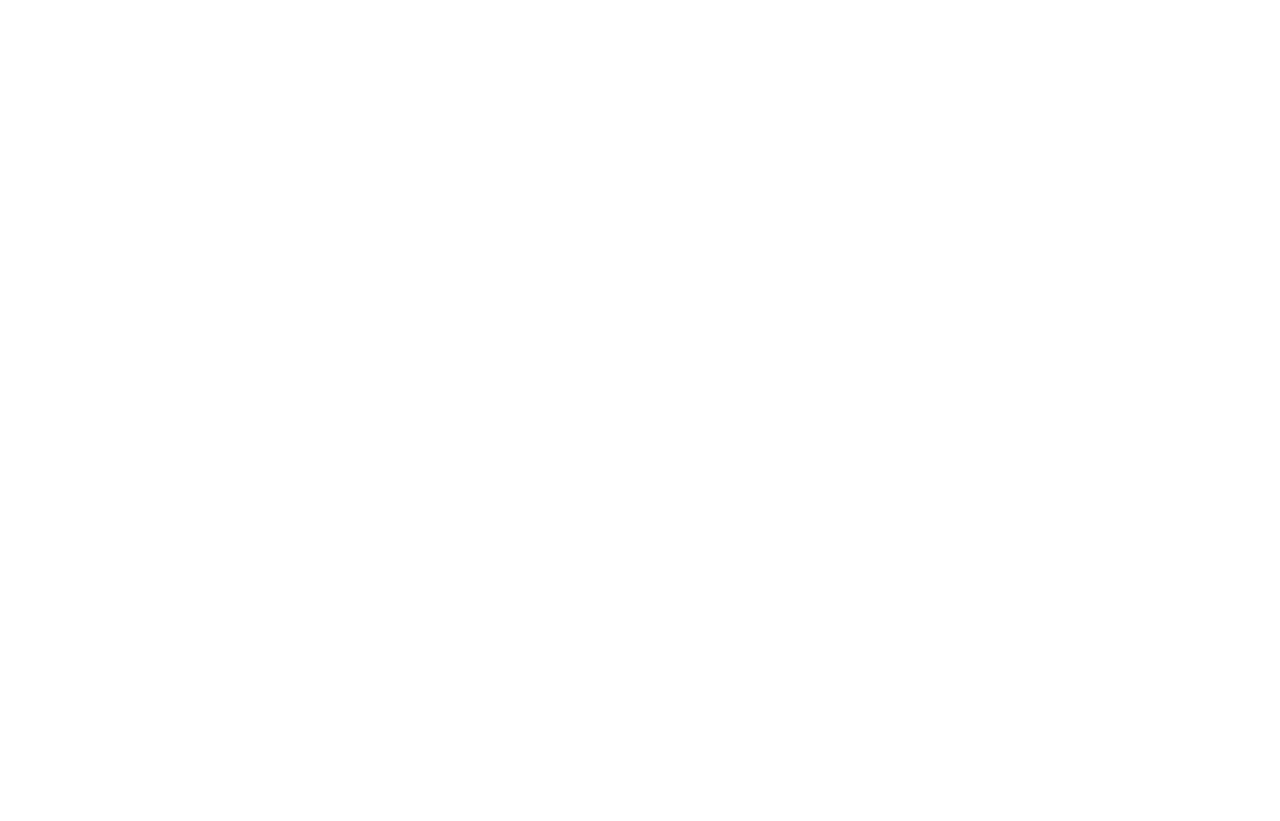
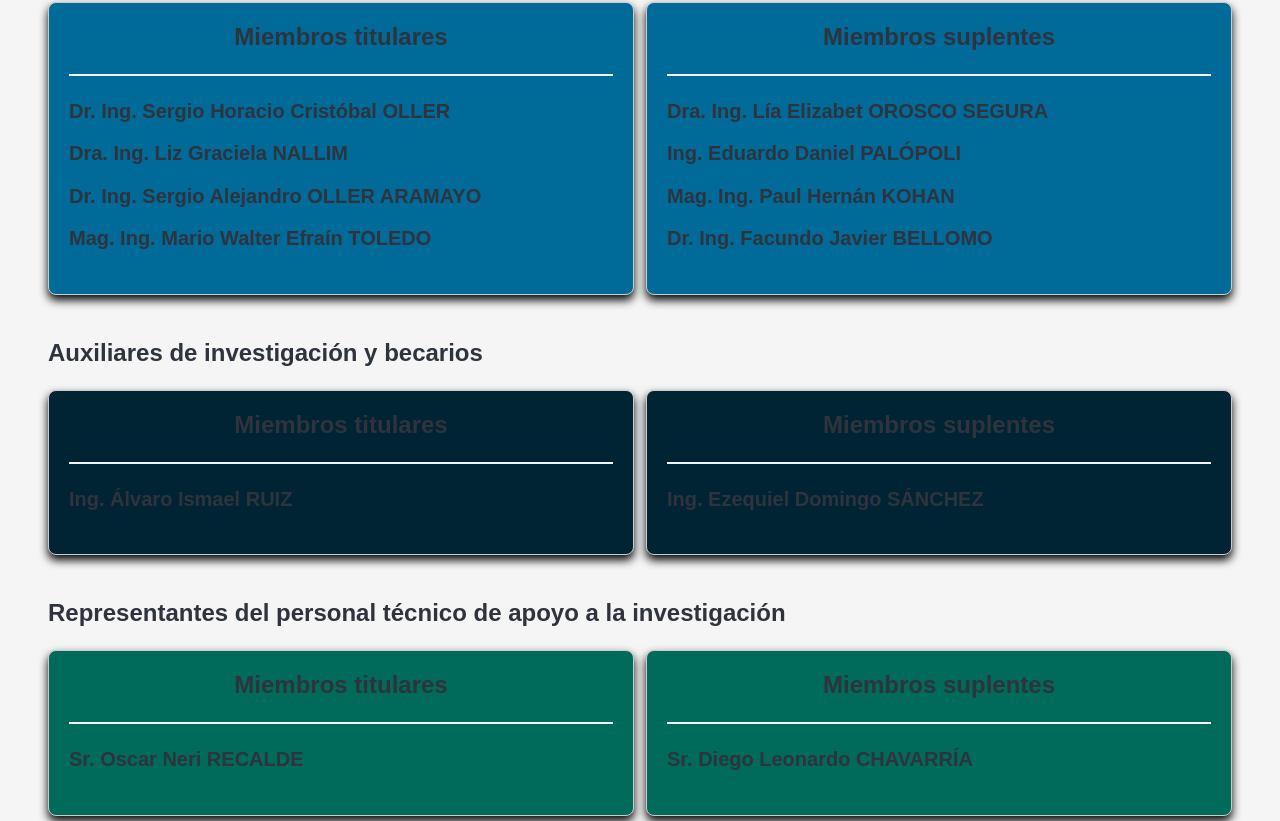
Before and after one commit to SoriaJP/ICMASa, a React (Vite) app: page /institucion in a window 1280 px wide. Shown: the part 652-1473 px from the top of the page. Before the commit the page ends 800 px from the top, so only its background shows below. Built offline with nearby package versions, Linux system fonts and the light colour scheme; a web font is replaced by a local one.

Commit message:
moodificaciones en miembros

```diff
--- a/src/assets/json/icmasa.json
+++ b/src/assets/json/icmasa.json
@@ -1,28 +1,30 @@
 {
-    "presidente":"Dr. Sergio H. Oller",
-    "vicepresidente":"Dra. Lía Orosco",
-    "secretario":"Mag. Mario Toledo",
+    "presidente":"Dr. Ing. Sergio Horacio Cristóbal OLLER",
+    "vicepresidente":"Dra. Ing. Liz Graciela NALLIM",
+    "secretario":"Mag. Ing. Mario Walter Efraín TOLEDO",
     "consejogob":{
         "miembrostitulares":{
-            "miembro1":"Dr. Sergio H. Oller",
-            "miembro2":"Dr. Facundo Bellomo",
-            "miembro3":"Dr. Sergio Oller Aramayo",
-            "miembro4":"Mag. Mario Toledo"
+            "miembro1":"Dr. Ing. Sergio Horacio Cristóbal OLLER",
+            "miembro2":"Dra. Ing. Liz Graciela NALLIM",
+            "miembro3":"Dr. Ing. Sergio Alejandro OLLER ARAMAYO",
+            "miembro4":"Mag. Ing. Mario Walter Efraín TOLEDO"
         },
         "miembrossuplentes":{
-            "miembro1":"Dra. Lía Orosco",
-            "miembro2":"Dr. Ricardo Quinteros",
-            "miembro3":"Mag. Paul Kohan",
-            "miembro4":"Mag. Felipe Biella"
+            "miembro1":"Dra. Ing. Lía Elizabet OROSCO SEGURA",
+            "miembro2":"Ing. Eduardo Daniel PALÓPOLI",
+            "miembro3":"Mag. Ing. Paul Hernán KOHAN",
+            "miembro4":"Dr. Ing. Facundo Javier BELLOMO",
+            "miembro5":"Ing. Fernando Issac CAZÓN NARVÁEZ",
+            "miembro6":"Dr. Mag. Ing. Felipe Guillermo BIELLA CALVET"
         },
         "representantes":{
             "auxiliares":{
-                "titular":"Ing. Ezequiel Sánchez",
-                "suplente":" Ing. Lucas Burgos"
+                "titular":"Ing. Álvaro Ismael RUIZ",
+                "suplente":"Ing. Ezequiel Domingo SÁNCHEZ"
             },
             "personaltecnico":{
-                "titular":"Ing. Fernando Cazón",
-                "suplente":"Sr. Oscar Recalde"
+                "titular":"Sr. Oscar Neri RECALDE",
+                "suplente":"Sr. Diego Leonardo CHAVARRÍA"
             }
         }
     }
--- a/src/components/Institucion/compInstitucion/CargoPrincipal.jsx
+++ b/src/components/Institucion/compInstitucion/CargoPrincipal.jsx
@@ -61,6 +61,44 @@
                         </div>
                     </div>
                 </div>
+                <p className="title is-4 has-text-dark" style={{marginTop:"20px"}}>Auxiliares de investigación y becarios</p>
+                <div className="fixed-grid has-1-cols-mobile">
+                    <div className='grid'>
+                        <div className="cell box has-background-info-dark block-objetivo-indvidual">
+                            <div className='content full-width-content'>
+                                <p className='title is-4'style={{textAlign:"center"}}>Miembros titulares</p>
+                                <hr style={{color:"white"}}/>
+                                <p className= {titleClass}>{miembros["consejogob"]["representantes"]["auxiliares"]["titular"]}</p>
+                            </div>
+                        </div>
+                        <div className=" cell box has-background-info-dark block-objetivo-indvidual">
+                            <div className='content full-width-content'>
+                                <p className='title is-4'style={{textAlign:"center"}}>Miembros suplentes</p>
+                                <hr style={{color:"white"}}/>
+                                <p className= {titleClass}>{miembros["consejogob"]["representantes"]["auxiliares"]["suplente"]}</p>
+                            </div>
+                        </div>
+                    </div>
+                </div>
+                <p className="title is-4 has-text-dark" style={{marginTop:"20px"}}>Representantes del personal técnico de apoyo a la investigación</p>
+                <div className="fixed-grid has-1-cols-mobile">
+                    <div className='grid'>
+                        <div className="cell box has-background-primary-20 block-objetivo-indvidual">
+                            <div className='content full-width-content'>
+                                <p className='title is-4'style={{textAlign:"center"}}>Miembros titulares</p>
+                                <hr/>
+                                <p className= {titleClass}>{miembros["consejogob"]["representantes"]["personaltecnico"]["titular"]}</p>
+                            </div>
+                        </div>
+                        <div className=" cell box has-background-primary-20 block-objetivo-indvidual">
+                            <div className='content full-width-content'>
+                                <p className='title is-4'style={{textAlign:"center"}}>Miembros suplentes</p>
+                                <hr/>
+                                <p className= {titleClass}>{miembros["consejogob"]["representantes"]["personaltecnico"]["suplente"]}</p>
+                            </div>
+                        </div>
+                    </div>
+                </div>
         </div>
     );
 }
--- a/src/components/hedernavfooter/NavBar.jsx
+++ b/src/components/hedernavfooter/NavBar.jsx
@@ -36,7 +36,7 @@
   return (
     <nav className="navbar is-fixed-top is-light" role="navigation" aria-label="main navigation">
       <div className="navbar-brand">
-        <a className="navbar-item has-background-light" href="/ICMASa/">
+        <a className="navbar-item has-background-light" href="/">
           <p className="title is-5 has-text-dark"><strong>ICMASa</strong></p>
         </a>
         <a
--- a/src/routes/routers.jsx
+++ b/src/routes/routers.jsx
@@ -45,7 +45,7 @@
     },
 ],
 {
-    basename: "/ICMASa/",
+    basename: "/",
 }
 
 );
--- a/vite.config.js
+++ b/vite.config.js
@@ -4,5 +4,5 @@
 // https://vitejs.dev/config/
 export default defineConfig({
   plugins: [react()],
-  base: "/ICMASa/",
+  base: "/",
 })
```
